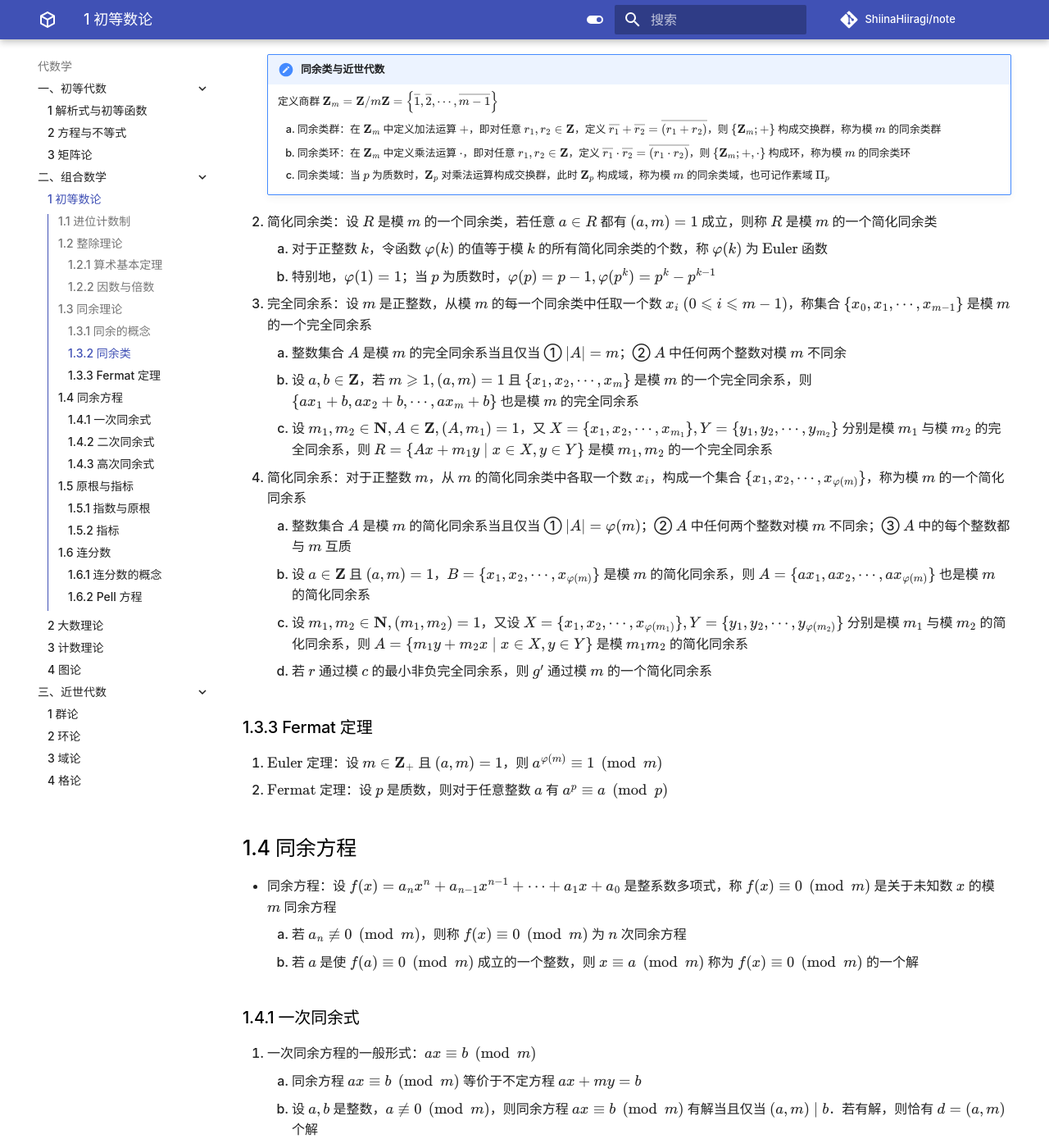
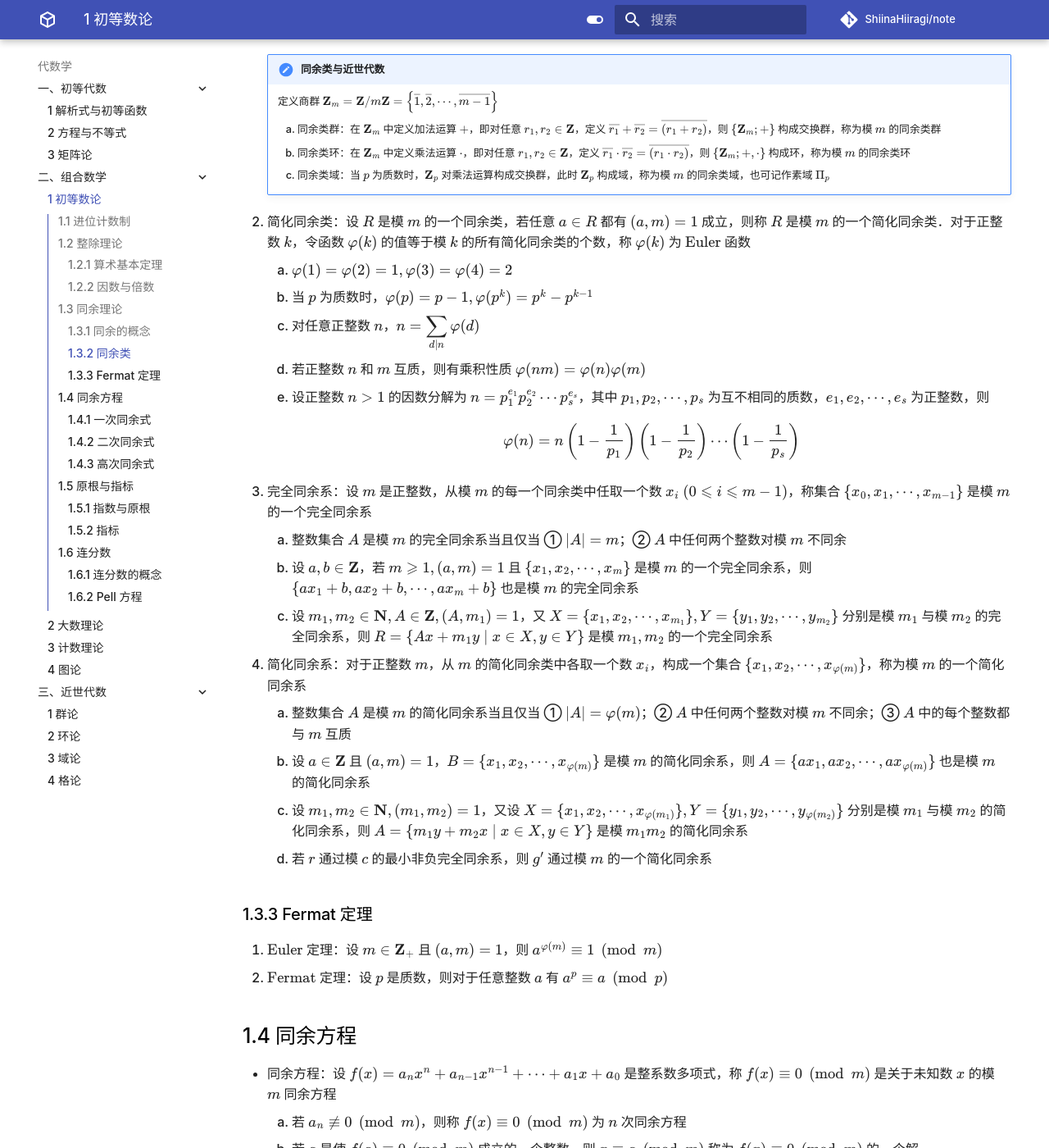
Before and after one commit to ShiinaHiiragi/note, an MkDocs documentation site: the page built from docs/alg/comb/num.md, in a window 1280 px wide and 1400 px high, scrolled down 4830 px. Shown: the whole window at 82% size. Built offline with MkDocs 1.6.1 and Material for MkDocs 9.7.7, drawn with Linux system fonts in a browser that asks for light colours; comment, search, counter and statistics services are not loaded; some of the changed text lies outside the part shown.

Commit message:
stage 1.4

```diff
--- a/docs/alg/comb/num.md
+++ b/docs/alg/comb/num.md
@@ -157,9 +157,17 @@
         2. 同余类环：在 $\mathbf Z_m$ 中定义乘法运算 $\cdot$，即对任意 $r_1, r_2 \in \mathbf Z$，定义 $\overline{r_1} \cdot \overline{r_2} = \overline{(r_1 \cdot r_2)}$，则 $\{\mathbf Z_{m}; +, \cdot\}$ 构成环，称为模 $m$ 的同余类环
         3. 同余类域：当 $p$ 为质数时，$\mathbf Z_p$ 对乘法运算构成交换群，此时 $\mathbf Z_p$ 构成域，称为模 $m$ 的同余类域，也可记作素域 $\Pi_{p}$
 
-2. 简化同余类：设 $R$ 是模 $m$ 的一个同余类，若任意 $a \in R$ 都有 $(a, m) = 1$ 成立，则称 $R$ 是模 $m$ 的一个简化同余类
-    1. 对于正整数 $k$，令函数 $\varphi(k)$ 的值等于模 $k$ 的所有简化同余类的个数，称 $\varphi(k)$ 为 $\text{Euler}$ 函数
-    2. 特别地，$\varphi(1) = 1$；当 $p$ 为质数时，$\varphi(p) = p - 1, \varphi(p^k) = p^k - p^{k - 1}$
+2. 简化同余类：设 $R$ 是模 $m$ 的一个同余类，若任意 $a \in R$ 都有 $(a, m) = 1$ 成立，则称 $R$ 是模 $m$ 的一个简化同余类．对于正整数 $k$，令函数 $\varphi(k)$ 的值等于模 $k$ 的所有简化同余类的个数，称 $\varphi(k)$ 为 $\text{Euler}$ 函数
+    1. $\varphi(1)=\varphi(2)=1, \varphi(3)=\varphi(4)=2$
+    2. 当 $p$ 为质数时，$\varphi(p) = p - 1, \varphi(p^k) = p^k - p^{k - 1}$
+    3. 对任意正整数 $n$，$n={\displaystyle \sum_{d \mid n} \varphi(d)}$
+    4. 若正整数 $n$ 和 $m$ 互质，则有乘积性质 $\varphi(n m)=\varphi(n) \varphi(m)$
+    5. 设正整数 $n>1$ 的因数分解为 $n=p_{1}^{e_{1}} p_{2}^{e_{2}} \cdots p_{s}^{e_{s}}$，其中 $p_{1}, p_{2}, \cdots, p_{s}$ 为互不相同的质数，$e_{1}, e_{2}, \cdots, e_{s}$ 为正整数，则
+
+        $$
+        \varphi(n)=n\left(1-\dfrac{1}{p_{1}}\right)\left(1-\dfrac{1}{p_{2}}\right) \cdots\left(1-\dfrac{1}{p_{s}}\right)
+        $$
+
 3. 完全同余系：设 $m$ 是正整数，从模 $m$ 的每一个同余类中任取一个数 $x_i \ (0 \leqslant i \leqslant m - 1)$，称集合 $\{x_0, x_1, \cdots, x_{m - 1}\}$ 是模 $m$ 的一个完全同余系
     1. 整数集合 $A$ 是模 $m$ 的完全同余系当且仅当 ① $|A| = m$；② $A$ 中任何两个整数对模 $m$ 不同余
     2. 设 $a, b \in \mathbf Z$，若 $m \geqslant 1, (a, m) = 1$ 且 $\{x_1, x_2, \cdots, x_m\}$ 是模 $m$ 的一个完全同余系，则 $\{ax_1 + b, ax_2 + b, \cdots, ax_m + b\}$ 也是模 $m$ 的完全同余系
```
Also changed, not shown: other parts of docs/alg/comb/num.md (+1 -1 lines), docs/alg/mod/fld.md (+5 -1 lines).
